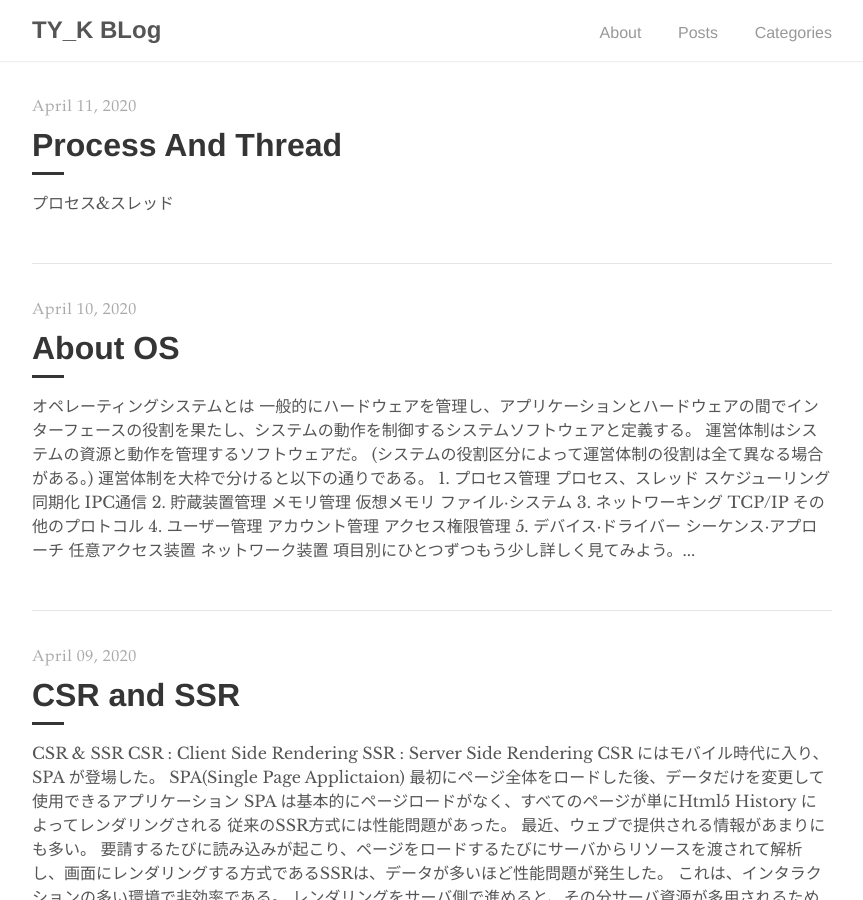
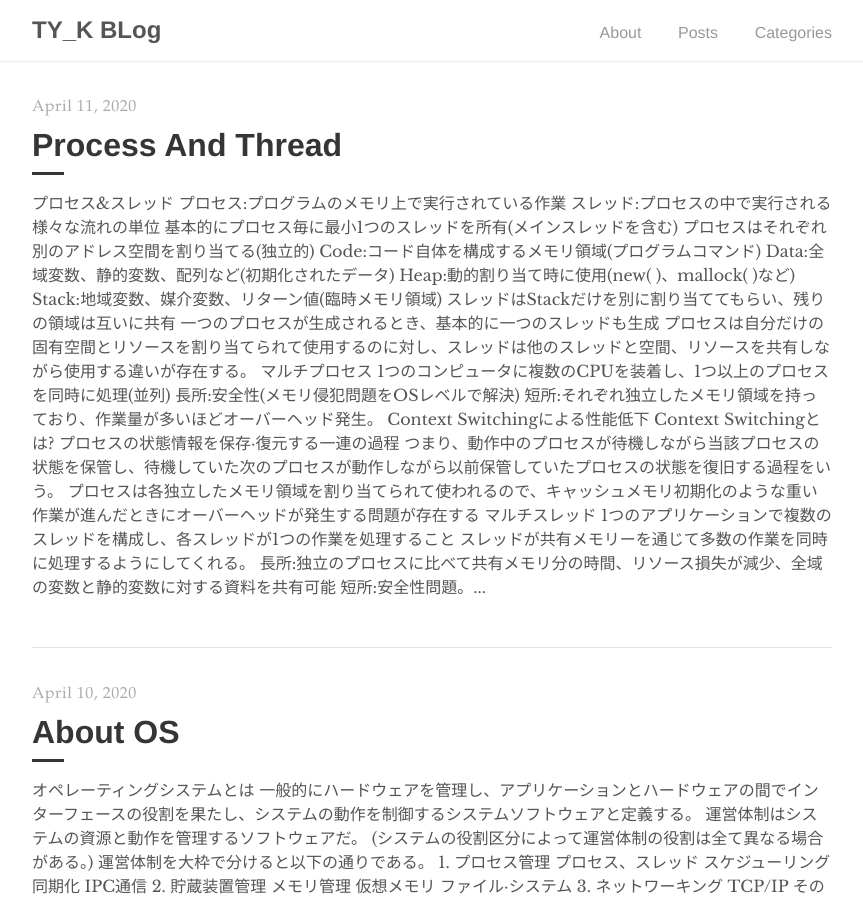
Before and after one commit to fure0/fure0.github.io, a Jekyll site: the page built from index.html, in a window 1280 px wide and 900 px high. Shown: the whole window, without its empty margins (208-1071 px from the left). Built offline with Jekyll 4.4.1, drawn with Linux system fonts in a browser that asks for light colours; the list of posts is cut into pages by our own code.

Commit message:
add text

```diff
--- a/_posts/2020-04-11-processAndThread-jp.md
+++ b/_posts/2020-04-11-processAndThread-jp.md
@@ -5,4 +5,66 @@ title: "Process And Thread"
 author: "TY_K"
 ---
 
+<style>
+    .post img {
+        margin : 0
+    }
+</style>
+
 ## プロセス&スレッド
+
+> プロセス:プログラムのメモリ上で実行されている作業
+
+> スレッド:プロセスの中で実行される様々な流れの単位
+
+基本的にプロセス毎に最小1つのスレッドを所有(メインスレッドを含む)
+
+![process](https://user-images.githubusercontent.com/20508342/79044560-c1d60000-7c40-11ea-9464-cca21e18feb2.jpeg)
+
+プロセスはそれぞれ別のアドレス空間を割り当てる(独立的)
+
+* Code:コード自体を構成するメモリ領域(プログラムコマンド)
+
+* Data:全域変数、静的変数、配列など(初期化されたデータ)
+
+* Heap:動的割り当て時に使用(new( )、mallock( )など)
+
+* Stack:地域変数、媒介変数、リターン値(臨時メモリ領域)
+
+スレッドはStackだけを別に割り当ててもらい、残りの領域は互いに共有
+
+一つのプロセスが生成されるとき、基本的に一つのスレッドも生成
+
+プロセスは自分だけの固有空間とリソースを割り当てられて使用するのに対し、スレッドは他のスレッドと空間、リソースを共有しながら使用する違いが存在する。
+
+## マルチプロセス
+
+> 1つのコンピュータに複数のCPUを装着し、1つ以上のプロセスを同時に処理(並列)
+
+長所:安全性(メモリ侵犯問題をOSレベルで解決)
+
+短所:それぞれ独立したメモリ領域を持っており、作業量が多いほどオーバーヘッド発生。 Context Switchingによる性能低下
+
+### Context Switchingとは?
+
+プロセスの状態情報を保存·復元する一連の過程
+
+つまり、動作中のプロセスが待機しながら当該プロセスの状態を保管し、待機していた次のプロセスが動作しながら以前保管していたプロセスの状態を復旧する過程をいう。
+
+プロセスは各独立したメモリ領域を割り当てられて使われるので、キャッシュメモリ初期化のような重い作業が進んだときにオーバーヘッドが発生する問題が存在する
+
+## マルチスレッド
+
+> 1つのアプリケーションで複数のスレッドを構成し、各スレッドが1つの作業を処理すること
+
+スレッドが共有メモリーを通じて多数の作業を同時に処理するようにしてくれる。
+
+長所:独立のプロセスに比べて共有メモリ分の時間、リソース損失が減少、全域の変数と静的変数に対する資料を共有可能
+
+短所:安全性問題。 一つのスレッドがデータ空間を壊すと、すべてのスレッドが作動不能状態(共有メモリを持つため)
+
+マルチスレッドの安全性に対する短所は、Critical Section技法によって備えること。
+
+1つのスレッドが共有データの値を変更する時点で、他のスレッドがその値を読み取ろうとする時に発生する問題を解決するための同期過程
+
+相互排除、進行、限られた待機を満たさなければならない。
```
